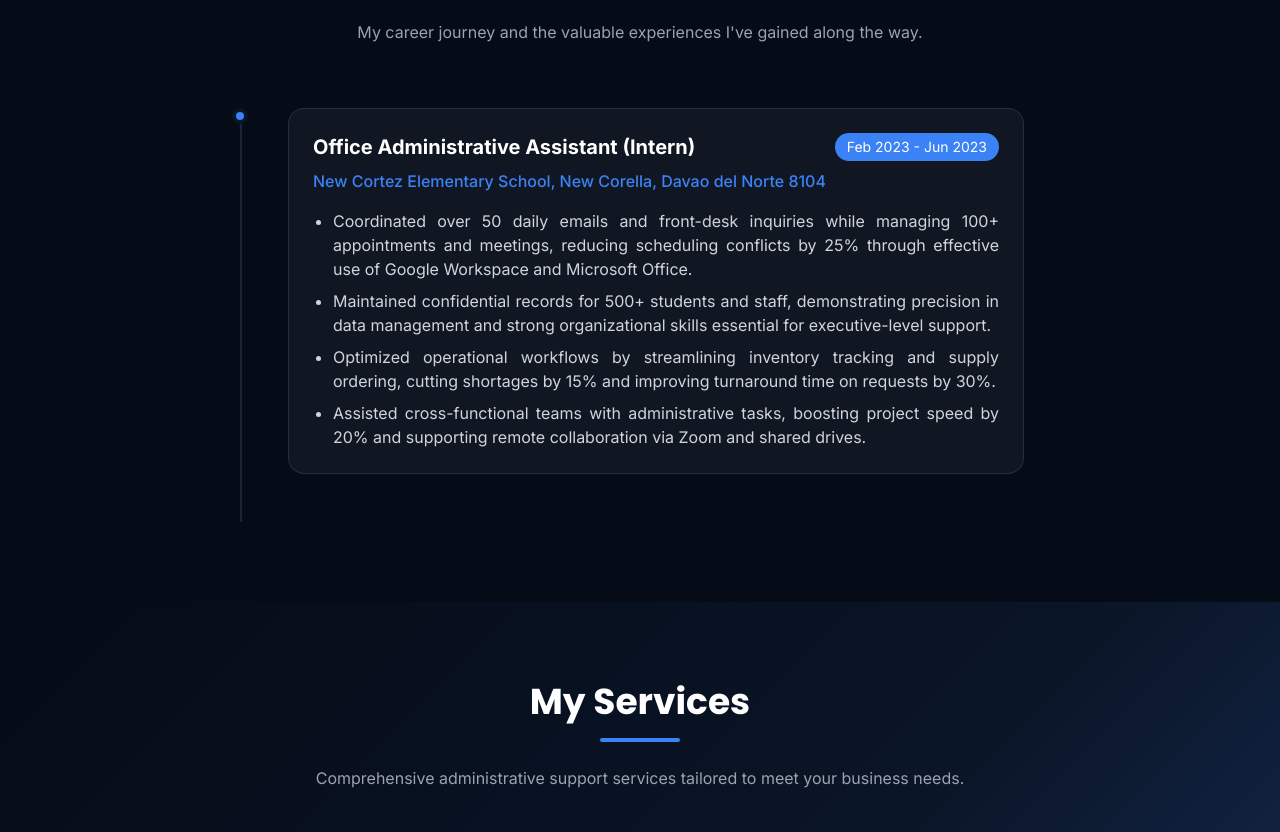
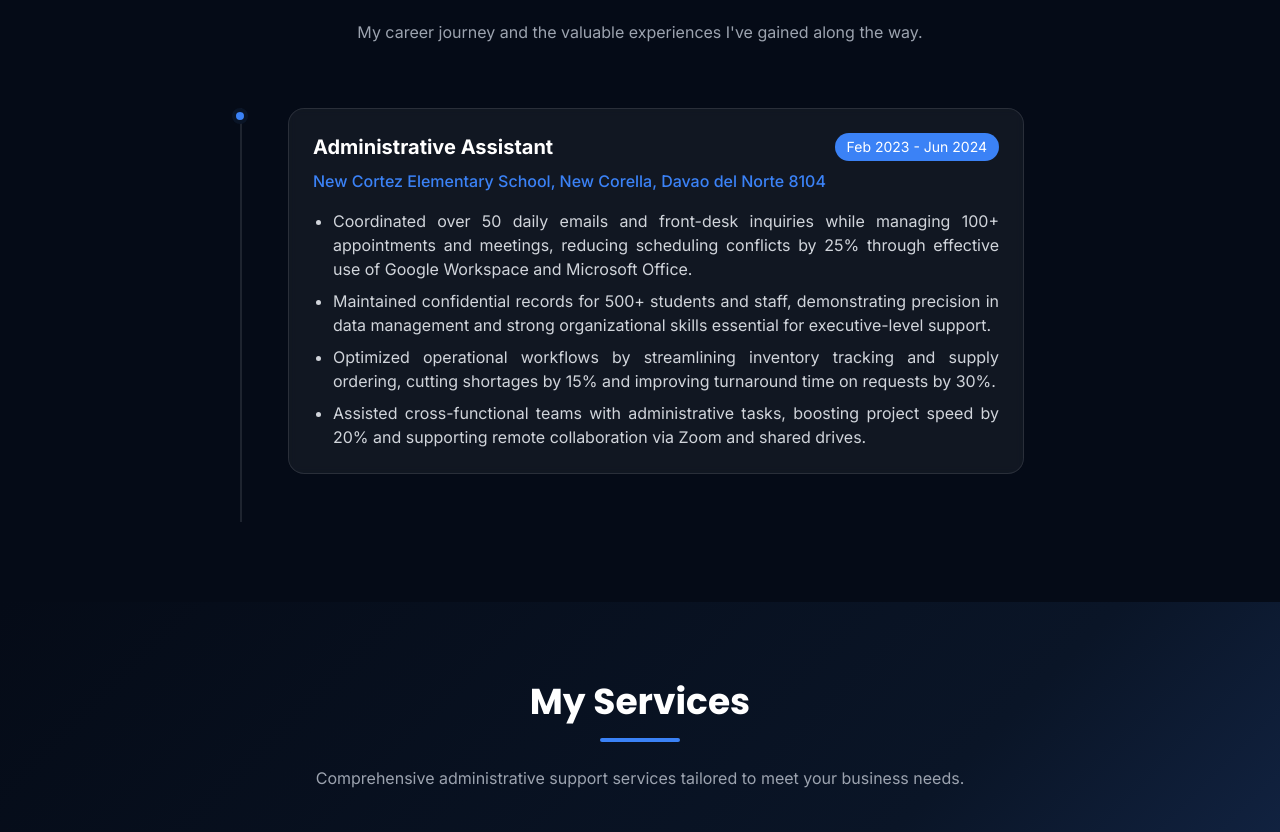
Before and after one commit to kennethjamesocon/my-profile, a website: page index.html in a window 1280 px wide. Shown: the part 1920-2752 px from the top of the page. Drawn offline with nearby package versions, Linux system fonts and the light colour scheme.

Commit message:
Add files via upload

```diff
--- a/index.html
+++ b/index.html
@@ -419,7 +419,7 @@
         </div>
     </div>
 </div>
-<a href="https://www.dropbox.com/scl/fi/no4nj5jnlbfj343z1amgh/Kenneth_Ocon_Executive_Assistant_Resume.pdf?rlkey=7mg3qbec32pq805y4fzx6ua39&st=igm4vbcd&dl=0"
+<a href="https://www.dropbox.com/scl/fi/no4nj5jnlbfj343z1amgh/Kenneth_Ocon_Executive_Assistant_Resume.pdf?rlkey=7mg3qbec32pq805y4fzx6ua39&dl=1"
    class="inline-flex items-center bg-accent hover:bg-blue-500 text-white font-medium py-2 px-6 rounded-full transition-colors duration-300 shadow-lg hover:shadow-glow"
    download="Kenneth-James-Ocon-Resume.pdf">
     Download Resume
@@ -443,8 +443,8 @@
                 <div class="relative pl-8 pb-12 timeline-item">
                     <div class="bg-white bg-opacity-5 rounded-xl p-6 backdrop-blur-sm border border-white border-opacity-10 card-hover">
                         <div class="flex justify-between items-start mb-2">
-                            <h3 class="text-xl font-bold text-white">Office Administrative Assistant (Intern)</h3>
-                            <span class="text-sm bg-accent text-white px-3 py-1 rounded-full">Feb 2023 - Jun 2023</span>
+                            <h3 class="text-xl font-bold text-white">Administrative Assistant</h3>
+                            <span class="text-sm bg-accent text-white px-3 py-1 rounded-full">Feb 2023 - Jun 2024</span>
                         </div>
                         <h4 class="text-accent font-medium mb-4">New Cortez Elementary School, New Corella, Davao del Norte 8104</h4>
                         <ul class="list-disc pl-5 space-y-2 text-gray-300 text-justify">
```
